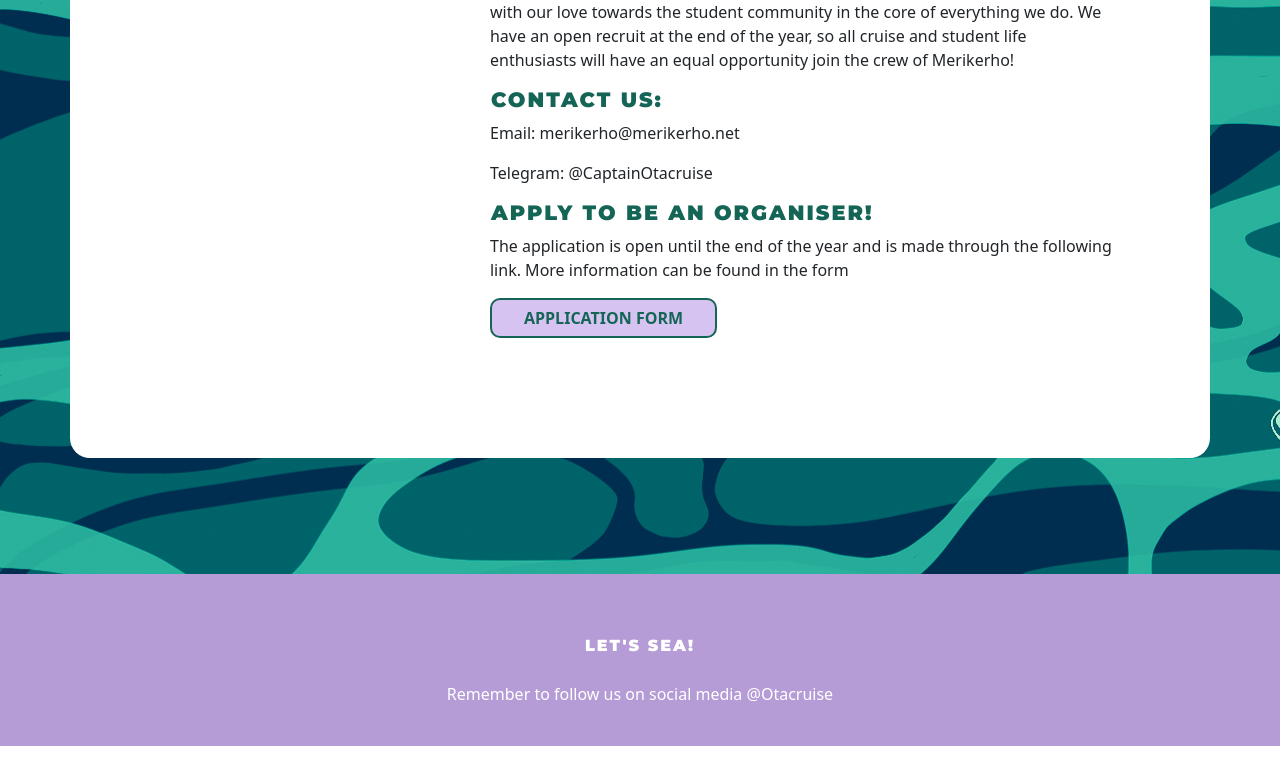
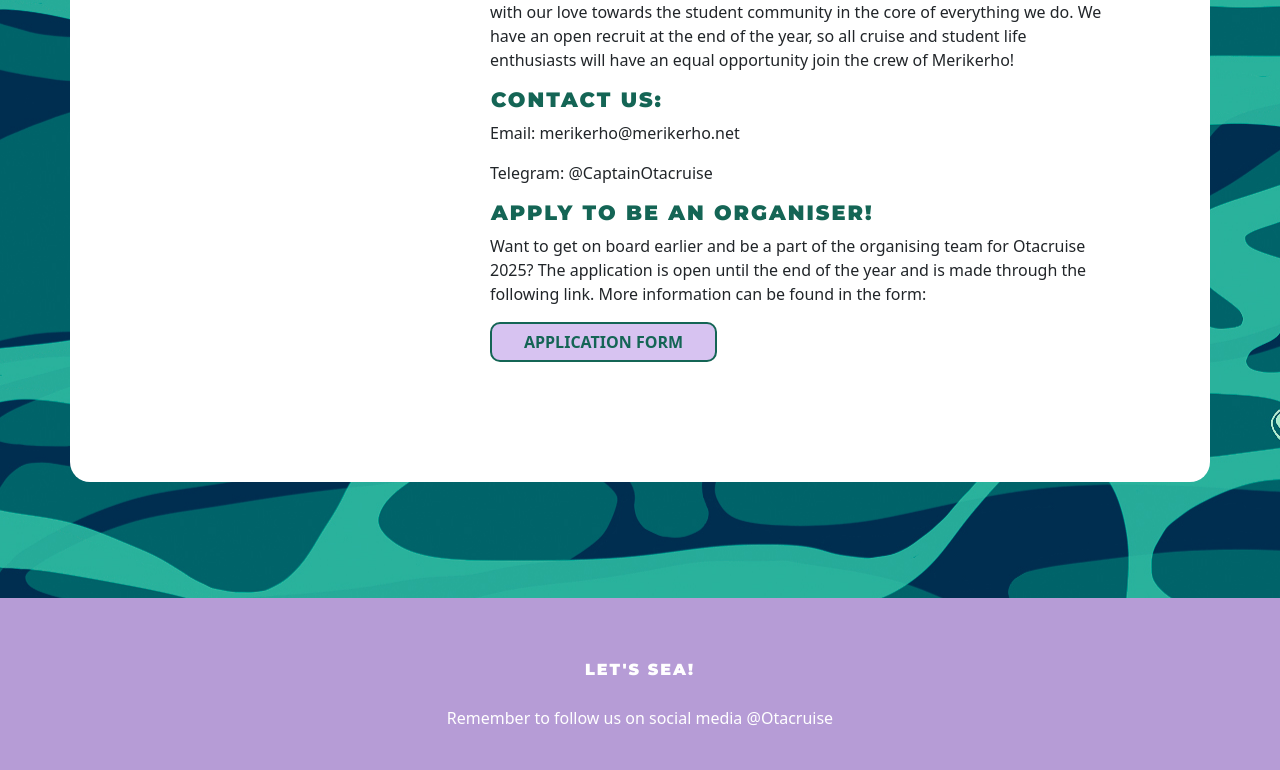
Before and after one commit to verkkomestari/otacruise, a React (Create React App) app: page /info/aboutus in a window 1280 px wide. Shown: the part 727-1497 px from the top of the page. Before the commit the page ends 1473 px from the top, so only its background shows below. Built offline with nearby package versions, Linux system fonts and the light colour scheme; a web font is replaced by a local one.

Commit message:
rekryform lisäys

```diff
--- a/src/assets/infoList.js
+++ b/src/assets/infoList.js
@@ -329,7 +329,7 @@
       },
       {
         subtitle: 'Apply to be an organiser!',
-        body: 'The application is open until the end of the year and is made through the following link. More information can be found in the form',
+        body: 'Want to get on board earlier and be a part of the organising team for Otacruise 2025? The application is open until the end of the year and is made through the following link. More information can be found in the form:',
       }
 
     ],
```
